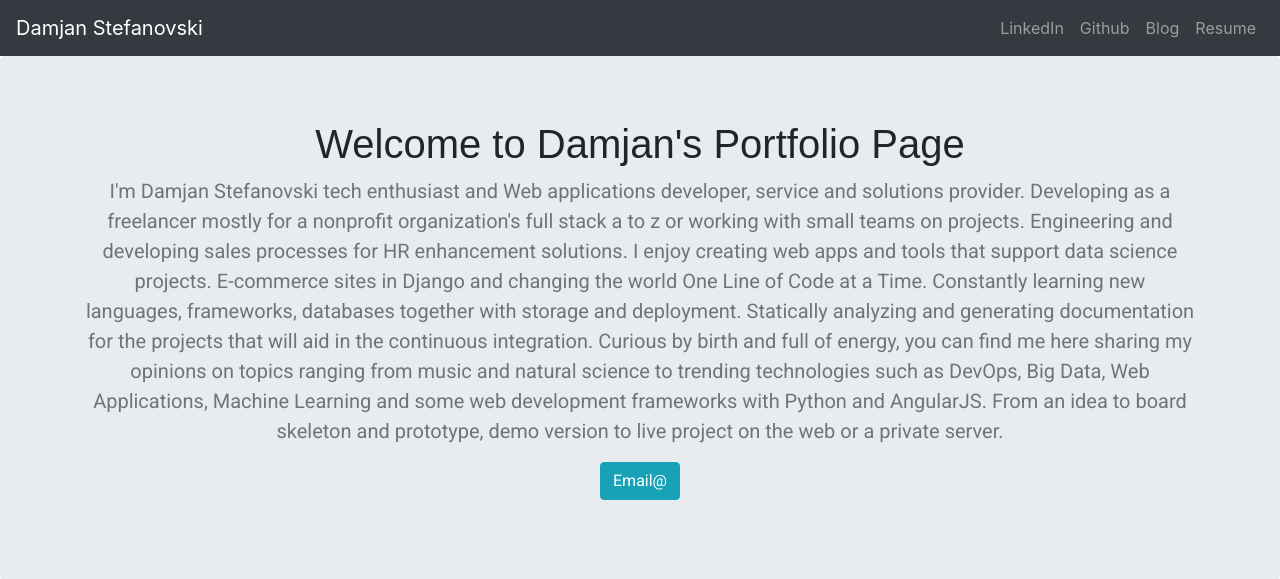
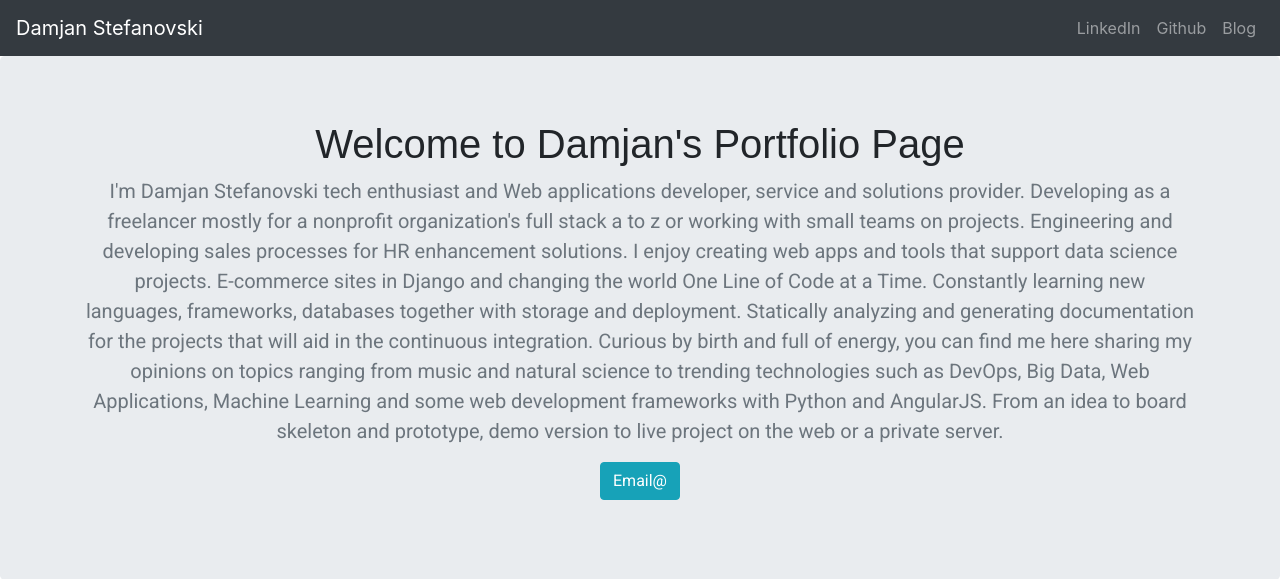
Before and after one commit to DamjanStefanovski/portfolio, a Django app: template jobs/templates/jobs/home.html in a window 1280 px wide. Shown: the top 579 px of the page. Run offline with Django 3.2, Linux system fonts and the light colour scheme; the template is opened without the code that fills it, so the values that code supplies are empty; some libraries are stand-ins or nearby versions; some web fonts are replaced.

Commit message:
Update home.html

```diff
--- a/jobs/templates/jobs/home.html
+++ b/jobs/templates/jobs/home.html
@@ -31,7 +31,7 @@
             <a class="nav-item nav-link" href="http://www.linkedin.com/in/damjan-stefanovski">LinkedIn</a>
             <a class="nav-item nav-link" href="https://github.com/DamjanStefanovski">Github</a>
             <a class="nav-item nav-link" href="{% url 'allblogs' %}">Blog</a>
-            <a class="nav-item nav-link" href="{% static 'Damjan Stefanovski-CV.pdf' %}">Resume</a>
+
 
           </div>
         </div>
```
